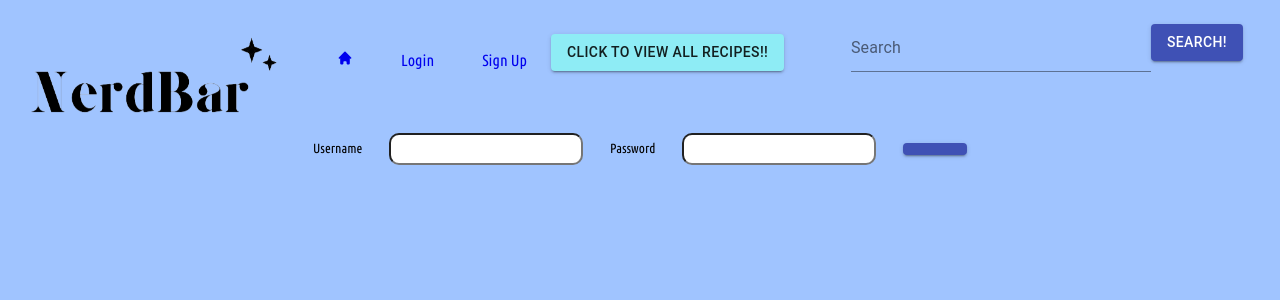
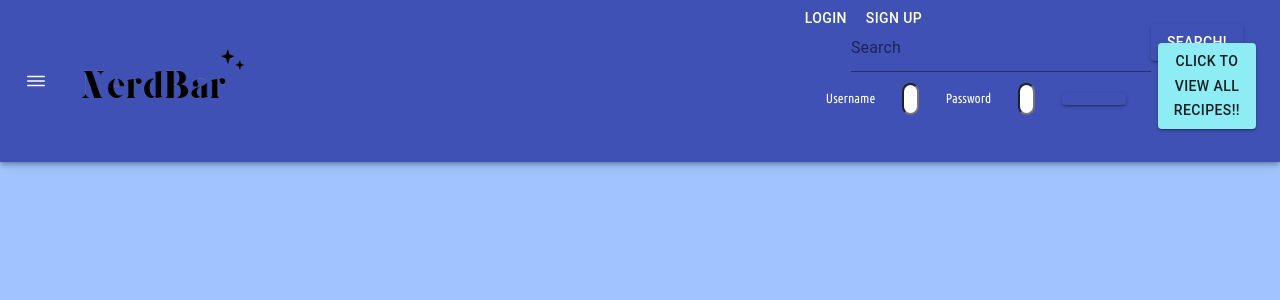
Before and after one commit to klsmith5370/NerdBar, a React app: page /home in a window 1280 px wide. Shown: the top 300 px of the page. Built offline with nearby package versions, Linux system fonts and the light colour scheme; no server answers.

Commit message:
Styling for navbar updated, still need to move items around

```diff
--- a/client/components/AuthForm.js
+++ b/client/components/AuthForm.js
@@ -5,9 +5,6 @@ import { Link } from 'react-router-dom'
 import { Button } from '@material-ui/core'
 
 
-/**
- * COMPONENT
- */
 export const AuthForm = props => {
   const {name, displayName, handleSubmit, error} = props
 
--- a/client/components/Navbar.js
+++ b/client/components/Navbar.js
@@ -4,43 +4,87 @@ import {Link} from 'react-router-dom'
 import {logout} from '../store'
 import { SearchBar } from './SearchBar'
 import { HiHome } from 'react-icons/hi'
-import { Button } from '@material-ui/core'
+import { IoIosMail } from 'react-icons/io'
+import { IoMenuOutline } from 'react-icons/io5'
+import { Button, AppBar, Box, Toolbar, IconButton, Typography, Badge } from '@material-ui/core'
+import { AuthForm } from './AuthForm'
 
 
 const Navbar = ({handleClick, isLoggedIn}) => (
-  <div className='navbar'>
+  <AppBar>
+    <Toolbar>
+      <IconButton edge='start' color='inherit' component={Link} to='/login'>
+        {isLoggedIn ? <HiHome /> : <IoMenuOutline />}
+      </IconButton>
+
+      <Typography>
         <img className='logo' src='NerdBar-logo.jpg' alt='NerdBar brand logo'/>
-    <nav>
+      </Typography>
+
+      <SearchBar />
+
       {isLoggedIn ? (
-        <div>
-          {/* The navbar will show these links after you log in */}
-          <Link to="/home">Home</Link>
+        <Box>
+          <IconButton size="large" color="inherit">
+              <Badge badgeContent={4} color="error">
+                <IoIosMail />
+              </Badge>
+          </IconButton>
+
           <a href="#" onClick={handleClick}>
             Logout
           </a>
-          {/* <Link to='/follow'>Follow us!</Link> */}
-          <Link to='/profile'>Profile</Link>
-          <SearchBar />
-        </div>
+        </Box>
       ) : (
-        <div>
-          {/* The navbar will show these links before you log in */}
-          <Link to='/home'><HiHome /></Link>
-          <Link to="/login">Login</Link>
-          <Link to="/signup">Sign Up</Link>
-          {/* <Link to='/follow'>Follow us!</Link> */}
-          <SearchBar />
-        </div>
-
+        <Box>
+          <Button component={Link} to='/login' color='inherit'>Login</Button>
+          <Button component={Link} to='/signup' color='inherit'>Sign Up</Button>
+          <AuthForm />
+        </Box>
 
       )}
-    </nav>
       <div className='all-recipes-button'>
           <Link to='/characterRecipes'>
             <Button className='view-all-cards' variant='contained' style={{ backgroundColor: '#8EECF5' }}>Click to view all recipes!!</Button>
           </Link>
       </div>
-  </div>
+
+    </Toolbar>
+  </AppBar>
+
+  // <div className='navbar'>
+  //   <img className='logo' src='NerdBar-logo.jpg' alt='NerdBar brand logo'/>
+  //   <nav>
+  //     {isLoggedIn ? (
+  //       <div>
+  //         {/* The navbar will show these links after you log in */}
+  //         <Link to="/home">Home</Link>
+          // <a href="#" onClick={handleClick}>
+          //   Logout
+          // </a>
+  //         {/* <Link to='/follow'>Follow us!</Link> */}
+  //         <Link to='/profile'>Profile</Link>
+  //         <SearchBar />
+  //       </div>
+  //     ) : (
+  //       <div>
+  //         {/* The navbar will show these links before you log in */}
+  //         <Link to='/home'><HiHome /></Link>
+  //         <Link to="/login">Login</Link>
+  //         <Link to="/signup">Sign Up</Link>
+  //         {/* <Link to='/follow'>Follow us!</Link> */}
+  //         <SearchBar />
+  //       </div>
+
+
+  //     )}
+  //   </nav>
+    // <div className='all-recipes-button'>
+    //   <Link to='/characterRecipes'>
+    //     <Button className='view-all-cards' variant='contained' style={{ backgroundColor: '#8EECF5' }}>Click to view all recipes!!</Button>
+    //   </Link>
+    // </div>
+  // </div>
 
 )
 
--- a/public/style.css
+++ b/public/style.css
@@ -19,13 +19,13 @@ label {
 }
 
 .logo {
-  width: 300px;
-  position: fixed;
+  width: 200px;
+  /* position: fixed; */
   top: 0;
   left: 0;
 }
 
-nav {
+/* nav {
   display: flex;
   flex-direction: column;
   align-items: center;
@@ -39,7 +39,7 @@ nav {
   padding: 1em 2em;
   margin: 0;
 
-}
+} */
 
 nav a {
   margin: 0.5em;
```
Lines whose indentation alone changed are shown as unchanged.
